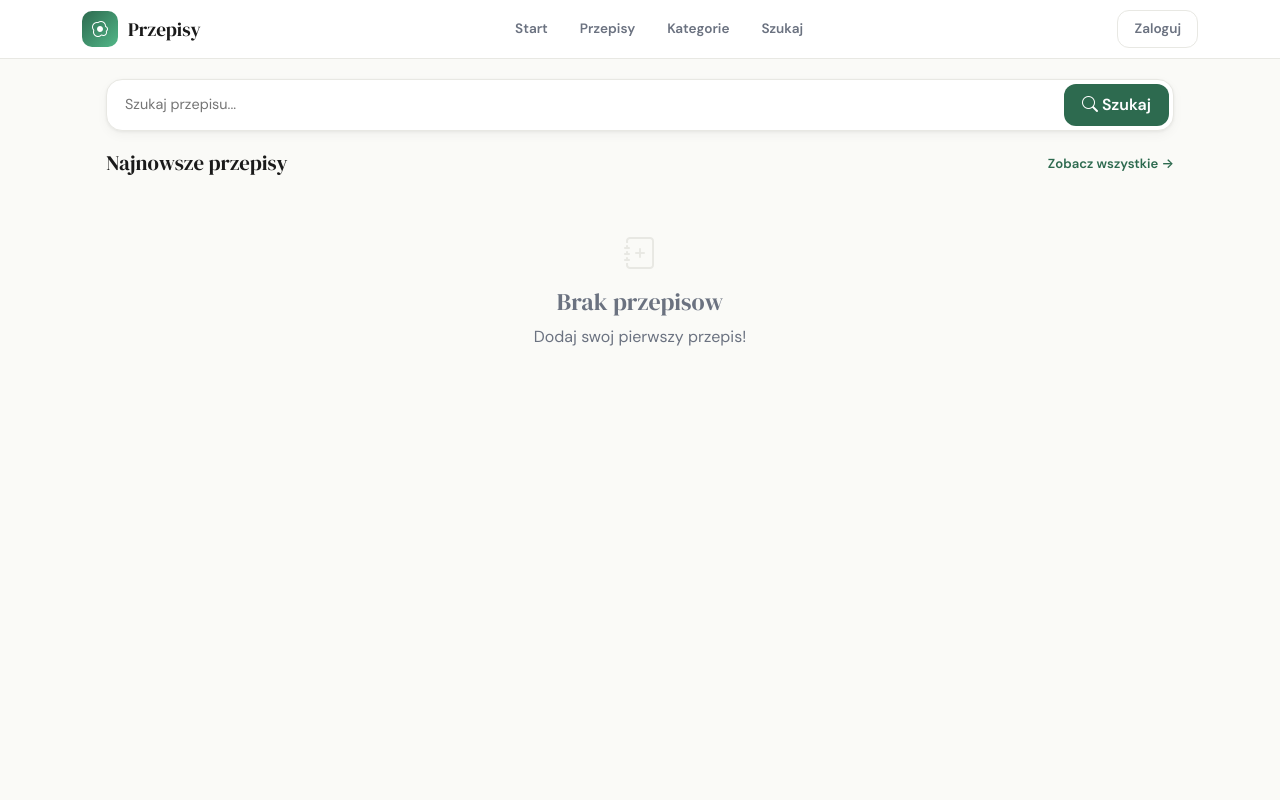
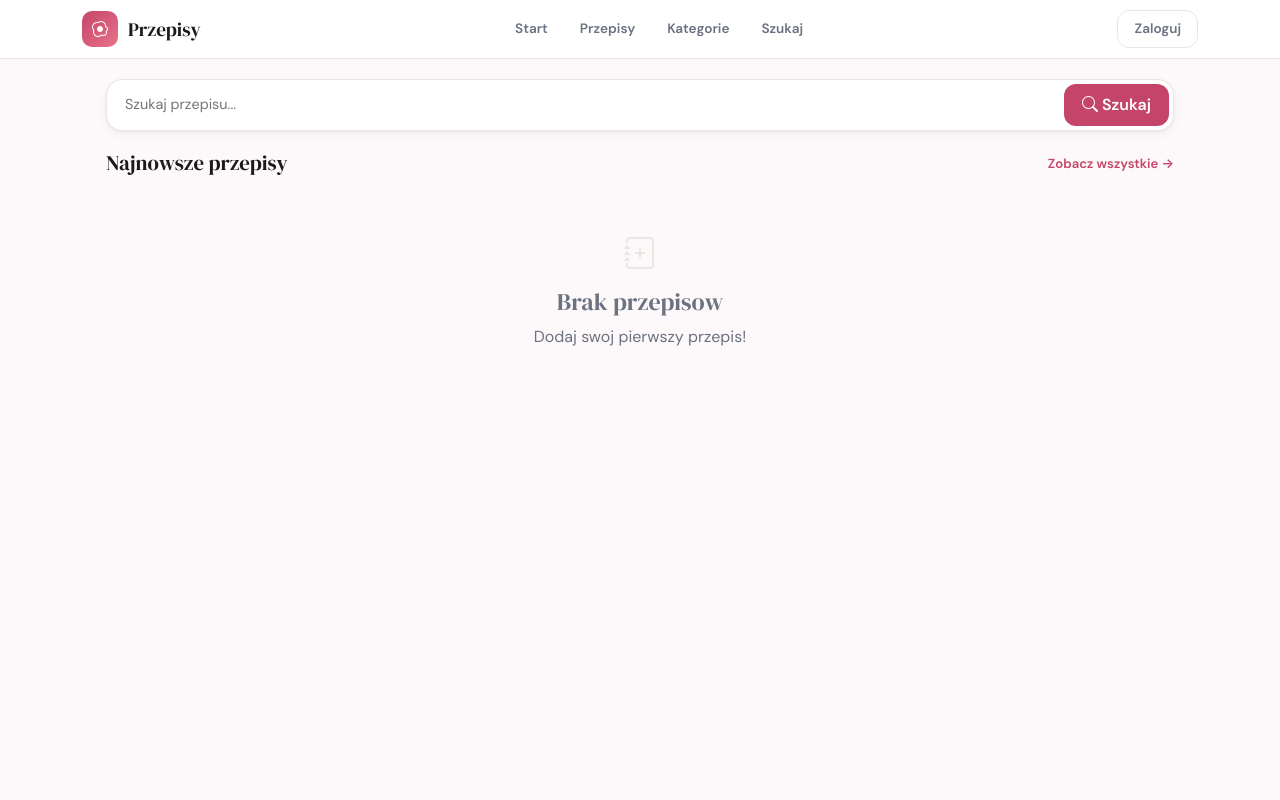
Before and after one commit to juliaradosz/przepisy, a Django app: page / in a window 1280 px wide. Run offline with Django 5.2, Linux system fonts and the light colour scheme; data that the repository does not hold is empty.

Commit message:
Switch color theme from green to rose pink

```diff
--- a/static/css/style.css
+++ b/static/css/style.css
@@ -1,13 +1,13 @@
 @import url('https://fonts.googleapis.com/css2?family=DM+Sans:wght@400;500;600;700&family=DM+Serif+Display&display=swap');
 
 :root {
-    --green: #2d6a4f;
-    --green-dark: #1b4332;
-    --green-light: #52b788;
-    --green-bg: #f0f7f4;
+    --green: #c44569;
+    --green-dark: #a3365a;
+    --green-light: #e8738a;
+    --green-bg: #fdf0f3;
     --warm: #d4a373;
     --warm-light: #faedcd;
-    --bg: #fafaf7;
+    --bg: #fdf8f9;
     --card-bg: #ffffff;
     --text: #1a1a1a;
     --text-secondary: #6b7280;
--- a/templates/base.html
+++ b/templates/base.html
@@ -5,7 +5,7 @@
     <meta charset="UTF-8">
     <meta name="viewport" content="width=device-width, initial-scale=1.0">
     <title>{% block title %}Przepisy Kulinarne{% endblock %}</title>
-    <meta name="theme-color" content="#2d6a4f">
+    <meta name="theme-color" content="#c44569">
     <meta name="apple-mobile-web-app-capable" content="yes">
     <meta name="apple-mobile-web-app-status-bar-style" content="default">
     <meta name="apple-mobile-web-app-title" content="Przepisy">
```
Also changed, not shown: static/icons/icon-192.png, static/icons/icon-512.png, static/manifest.json.
